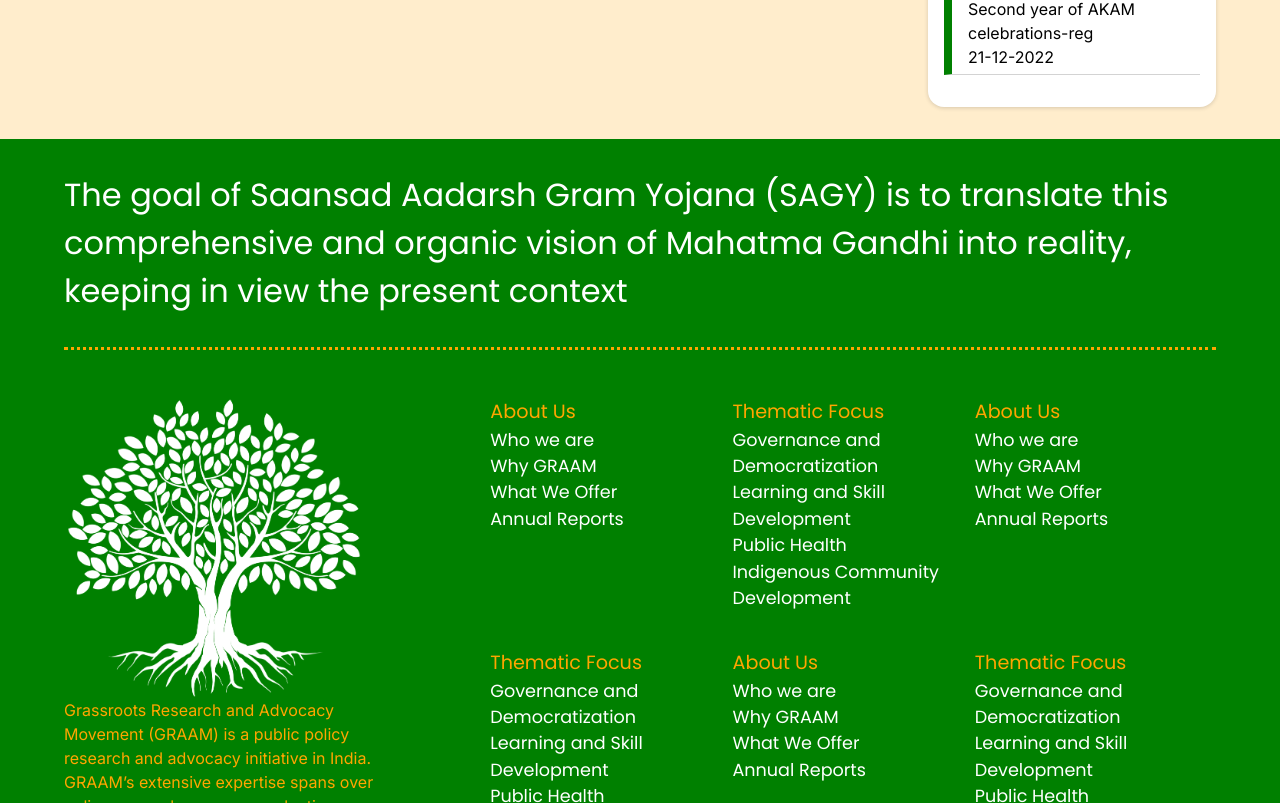
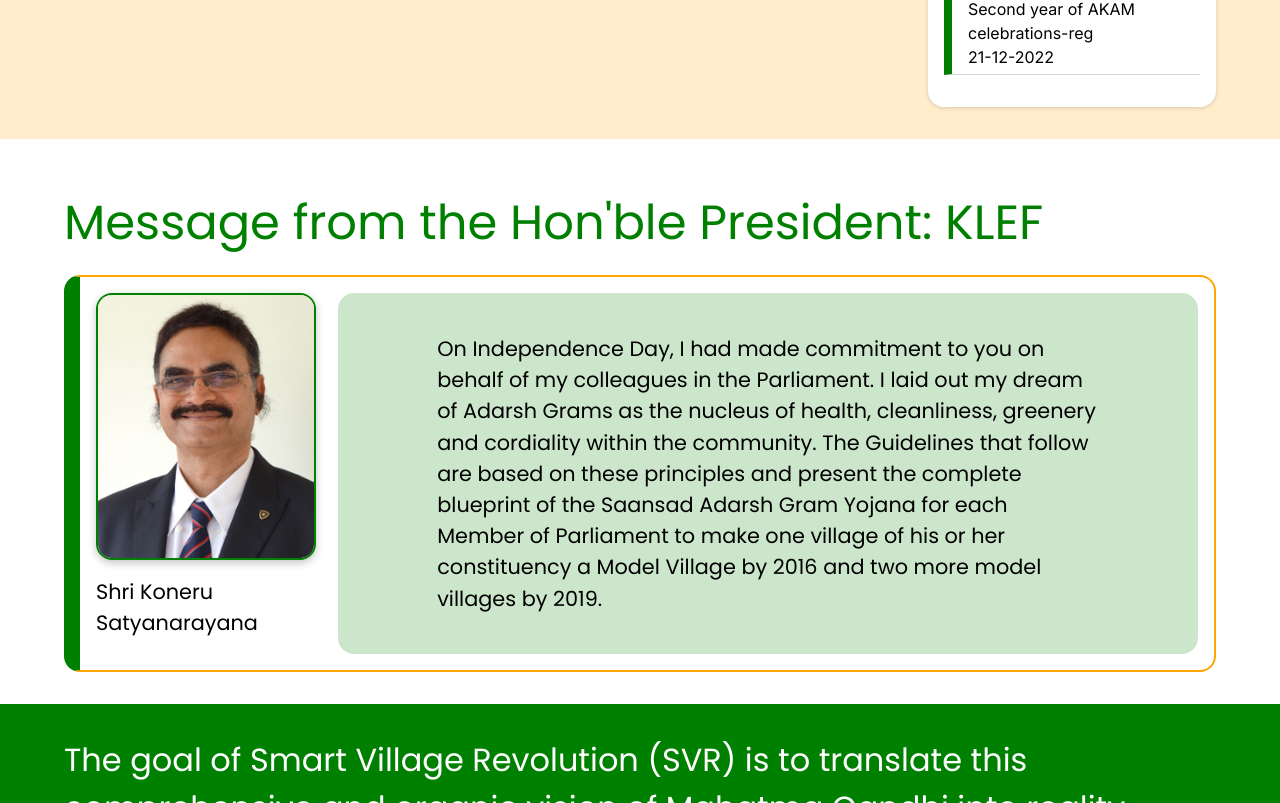
Before and after one commit to DeepakReddyG/SmartVillage, a Next.js app in the folder client/: page / in a window 1280 px wide. Shown: the part 1377-2180 px from the top of the page. Built offline with nearby package versions, Linux system fonts and the light colour scheme.

Commit message:
message from the president added

```diff
--- a/client/app/globals.css
+++ b/client/app/globals.css
@@ -184,7 +184,72 @@
 
 
 
+/* -------------------------- home-four  ------------------------- */
+.home-four {
+  width: 100%;
+  padding: 2rem 0rem;
+}
+.home-four-in {
+  width: 90%;
+  margin: auto;
+}
+.home-four-header {
+  width: 100%;
+  padding: 1rem 0rem;
+}
+.home-four-header h1 {
+  font-family: 'Poppins', sans-serif;
+  font-weight: 400;
+  color: black;
+  font-size: 3rem;
+  color: green;
+}
+.home-four-in-in {
+  border: 2px solid orange;
+  border-left: 1rem solid green;
+  border-radius: 1rem;
+  padding: 1rem;
+  display: flex;
+  justify-content: space-between;
+}
 
+.home-four-one {
+  width: 20%;
+}
+.home-four-one-in-one-in-image {
+  width: 100%;
+  border-radius: 1rem;
+  box-shadow: rgba(0, 0, 0, 0.24) 0px 3px 8px;
+  border: 2px solid green;
+}
+.home-four-one-in-one p {
+  font-family: 'Poppins', sans-serif;
+  font-weight: 400;
+  color: black;
+  font-size: 1.3rem;
+  color: black;
+  padding: 1rem 0rem;
+}
+.home-four-two {
+  width: 78%;
+  background-color: rgb(0, 128, 0, 0.2);
+  border-radius: 1rem;
+}
+.home-four-two-in {
+  height: 100%;
+  padding: 1rem;
+  display: flex;
+  align-items: center;
+  justify-content: center;
+}
+.home-four-two-in p {
+  font-family: 'Poppins', sans-serif;
+  font-weight: 400;
+  color: black;
+  font-size: 1.3rem;
+  color: black;
+  width: 80%;
+}
 /* --------------------------- Footer --------------------------- */
 
 .Footer {
--- a/client/app/layout.js
+++ b/client/app/layout.js
@@ -19,7 +19,7 @@ export default function RootLayout({ children }) {
         <div className="Footer-in">
           <div className="Footer-one">
             <div className="Footer-one-in">
-                <h1>The goal of Saansad Aadarsh Gram Yojana (SAGY) is to translate this comprehensive and organic vision of Mahatma Gandhi into reality, keeping in view the present context</h1>
+                <h1>The goal of Smart Village Revolution (SVR) is to translate this comprehensive and organic vision of Mahatma Gandhi into reality, keeping in view the present context</h1>
             </div>
           </div>
           <div className="Footer-two">
--- a/client/app/page.js
+++ b/client/app/page.js
@@ -3,6 +3,7 @@ import Image from 'next/image';
 import './globals.css';
 
 import SVR_Image_1 from './Assets/SVR_Image_1.png';
+import President from './Assets/President.jpeg';
 
 export default function Home() {
   return (
@@ -159,6 +160,41 @@ export default function Home() {
                 </div>
               </div>
             </div>
+
+            <div className="home-four message">
+              <div className="home-four-in">
+                <div className="home-four-header">
+                  <h1>Message from the Hon'ble President: KLEF</h1>
+                </div>
+                <div className="home-four-in-in">
+                <div className="home-four-one">
+                  <div className="home-four-one-in">
+                    <div className="home-four-one-in-one">
+
+                        <Image
+                          className='home-four-one-in-one-in-image'
+                          src={President}
+                          width={0}
+                          height={0}
+                          sizes="100vw"
+                          style={{ width: '100%', height: 'auto' }} // optional
+                        />
+
+                      <p>Shri Koneru Satyanarayana</p>
+                    </div>
+                    <div className="home-four-one-in-two">
+
+                    </div>
+                  </div>
+                </div>
+                <div className="home-four-two">
+                  <div className="home-four-two-in">
+                    <p>On Independence Day, I had made commitment to you on behalf of my colleagues in the Parliament. I laid out my dream of Adarsh Grams as the nucleus of health, cleanliness, greenery and cordiality within the community. The Guidelines that follow are based on these principles and present the complete blueprint of the Saansad Adarsh Gram Yojana for each Member of Parliament to make one village of his or her constituency a Model Village by 2016 and two more model villages by 2019.</p>
+                  </div>
+                </div>
+                </div>
+              </div>
+            </div>
         </div>
       </div>
     )
```
Also changed, not shown: client/app/Assets/President.jpeg (added).
